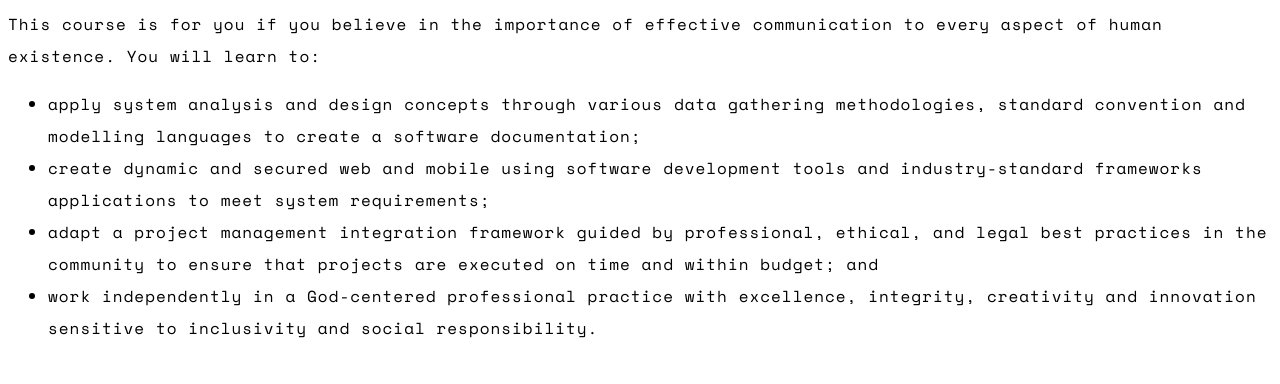
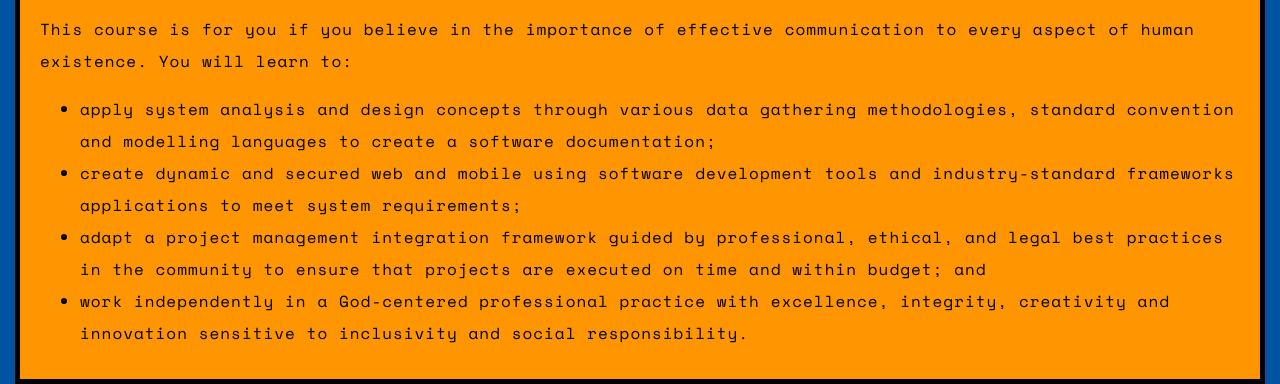
Before and after one commit to jinoraymundo-csb/webdevt_3T_2324, a plain HTML site: page Week08/sandbox/index.html in a window 1280 px wide. Shown: the part 661-1045 px from the top of the page. Before the commit the page ends 1015 px from the top, so only its background shows below. Drawn offline with nearby package versions, Linux system fonts and the light colour scheme.

Commit message:
added box model stylings

```diff
--- a/Week08/sandbox/styles.css
+++ b/Week08/sandbox/styles.css
@@ -1,6 +1,23 @@
 html {
   font-size: 10px;
   font-family: "Space Mono", sans-serif;
+  background-color: #00539f;
+}
+
+body {
+  width: 1200px;
+  margin: 0 auto;
+  /* margin-top: 0;
+  margin-right: auto;
+  margin-bottom: 0;
+  margin-left: auto; */
+  background-color: #ff9500;
+  /* padding: 0 20px 20px 20px; */
+  padding-top: 0;
+  padding-right: 20px;
+  padding-bottom: 20px;
+  padding-left: 20px;
+  border: 5px solid black;
 }
 
 h1 {
```
